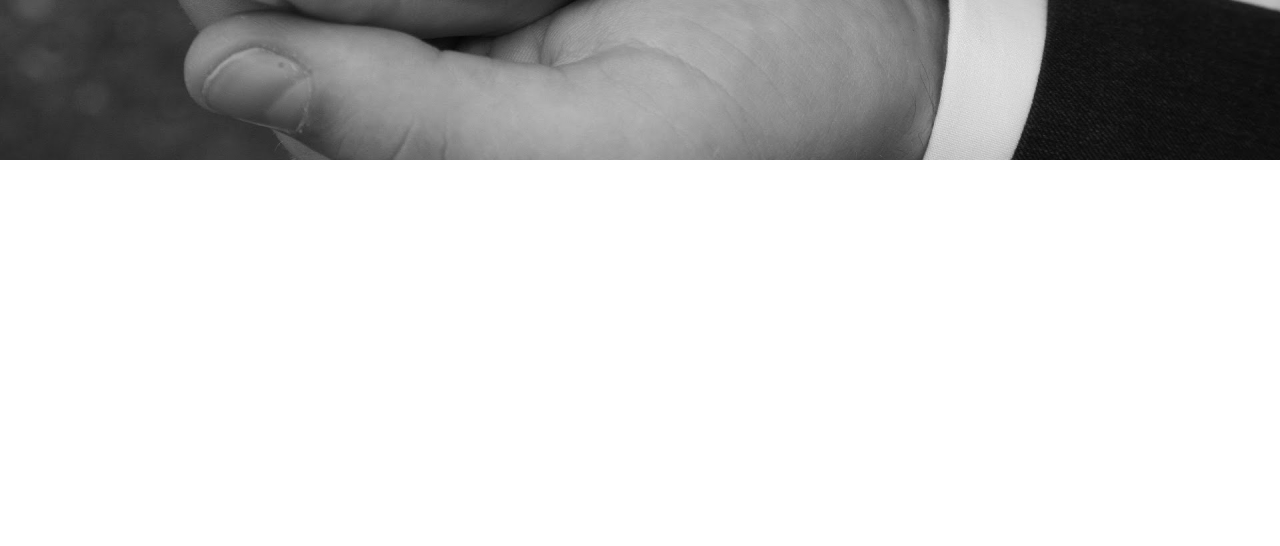
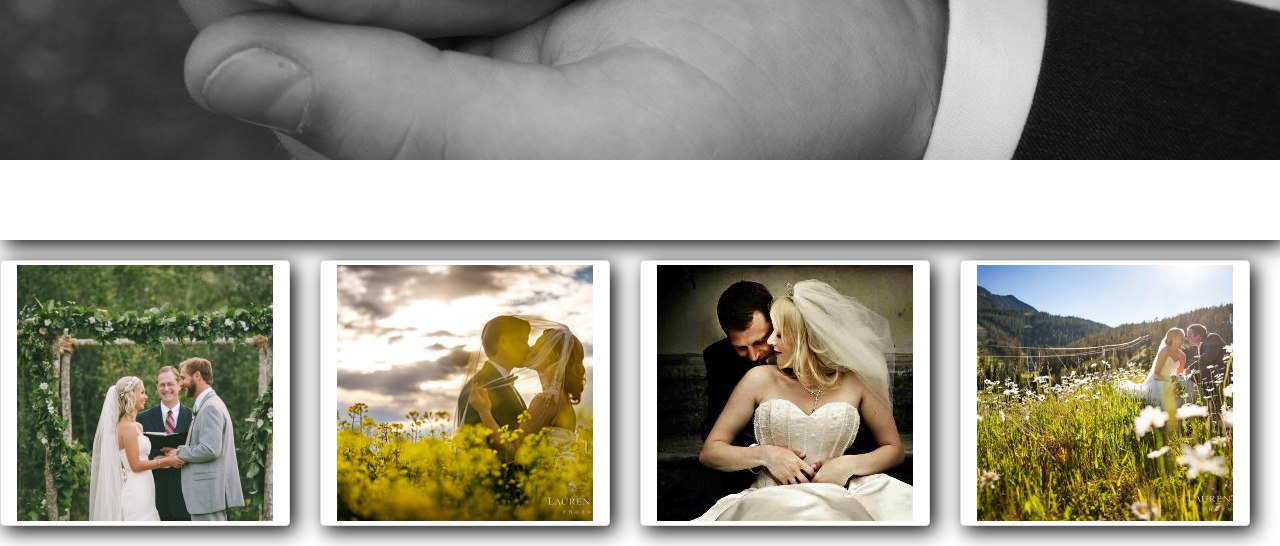
Before and after one commit to shengbolou/Project, a PHP site: page /Main.html in a window 1280 px wide. Shown: the part 560-1106 px from the top of the page. Before the commit the page ends 720 px from the top, so only its background shows below. Run offline with PHP 8.4, Linux system fonts and the light colour scheme.

Commit message:
thumbnail

```diff
--- a/Main.css
+++ b/Main.css
@@ -41,7 +41,7 @@ body{
   filter: blur(5px);
   -webkit-filter:blur(5px);
   background-color:#A9A9A9;
-  opacity: 0.6;
+  opacity: 0.7;
   /*background-image: url('imgs/simple2.jpg');*/
   /*background-size: cover;*/
   z-index: -1;
@@ -74,6 +74,15 @@ body{
   outline: none;
 }
 
+
+#mythumbnail{
+  position: relative;
+  max-width: 100%;
+  top: 20px;
+}
+.thumbnail{
+  box-shadow: 5px 5px 20px black;
+}
 
 #register{
   display:none;
@@ -112,6 +121,6 @@ body{
 
    display: none;
    /*margin-top: 50px;*/
-   box-shadow: -5px -5px 50px #4682B4;
+   box-shadow: 5px 5px 20px black;
    bottom: 0;
 }
--- a/Main.html
+++ b/Main.html
@@ -14,7 +14,7 @@
    </head>
    <body>
 
-     <div class="page-header text-center">
+     <div class="container page-header text-center">
 
        <div class="header">
        </div>
@@ -43,11 +43,11 @@
            <!-- input-group -->
              <div class="row">
                <div class="col-md-4 col-md-offset-4">
-                 <div class="form-group">
+                 <div id="userdiv" class="form-group">
                    <h3 style="font-family:'Raleway-Light'" class="text-center">Your Name</h3>
                    <input id="username" type="text" class="form-control" placeholder="UserName" name="userName"/>
                  </div>
-                 <div class="form-group">
+                 <div id="passworddiv" class="form-group">
                    <h3 style="font-family:'Raleway-Light'" class="text-center">Password</h3>
                    <input id="password" type="password" class="form-control" placeholder="Password" name="password"/><br>
                  </div>
@@ -73,15 +73,15 @@
        <div class="modal-body">
          <div class="row">
            <div class="col-md-4 col-md-offset-4">
-             <div class="form-group">
+             <div id="userdivR" class="form-group">
                <h4 style="font-family:'Raleway-Light'" class="text-center">UserName</h4>
                <input id="usernameR" type="text" class="form-control" name="name" placeholder="Your Name"/>
              </div>
-             <div class="form-group">
+             <div id="passworddivR1" class="form-group">
                <h4 style="font-family:'Raleway-Light'" class="text-center">Password</h4>
                <input id="password1R" type="password" class="form-control" name="password" placeholder="Your Password"/>
              </div>
-             <div class="form-group">
+             <div id="passworddivR2" class="form-group">
                <h4 style="font-family:'Raleway-Light'" class="text-center inline-block">Confirm Password</h4>
                <input id="password2R" type="password" class="form-control" name="passwordConfirm" placeholder="Confirm Password"/>
              </div>
@@ -114,7 +114,29 @@
            <img src="imgs/wedding3.jpg" />
          </div>
        </div>
+     </div>
 
+     <div id="mythumbnail" class="row">
+       <div class="col-xs-6 col-md-3">
+         <a href="#" class="thumbnail">
+           <img src="imgs/t1.jpg" alt="No" />
+         </a>
+       </div>
+       <div class="col-md-3">
+         <a href="#" class="thumbnail">
+           <img src="imgs/t2.jpg" alt="No" />
+         </a>
+       </div>
+       <div class="col-md-3">
+         <a href="#" class="thumbnail">
+           <img src="imgs/t3.jpg" alt="No" />
+         </a>
+       </div>
+       <div class="col-md-3">
+         <a href="#" class="thumbnail">
+           <img src="imgs/t4.jpg" alt="No" />
+         </a>
+       </div>
      </div>
 
    </body>
--- a/js/Main.js
+++ b/js/Main.js
@@ -51,10 +51,10 @@ function login(){
          if(userName == '' || passWord == ''){
            $('#Signin').effect('shake');
            if(userName == '') {
-             $('#username').css('box-shadow','0 1px 1px red inset, 0 0 8px red');
+             $('#userdiv').addClass('has-error');
            }
            if(passWord == ''){
-             $('#password').css('box-shadow','0 1px 1px red inset, 0 0 8px red');
+             $('#passworddiv').addClass('has-error');
            }
          }
          else if(data[0] == userName && data[1] == passWord && data[2] == "1"){
@@ -74,13 +74,13 @@ function register(){
   if(userName == '' || passWord == '' || passWord2 == ''){
     $('#RegisterModal').effect('shake');
     if(userName == ''){
-      $('#usernameR').css('box-shadow','0 1px 1px red inset, 0 0 8px red');
+      $('#userdivR').addClass('has-error');
     }
     if(passWord == ''){
-      $('#password1R').css('box-shadow','0 1px 1px red inset, 0 0 8px red');
+      $('#passworddivR1').addClass('has-error');
     }
     if(passWord2 == ''){
-      $('#password2R').css('box-shadow','0 1px 1px red inset, 0 0 8px red');
+      $('#passworddivR2').addClass('has-error');
     }
   }
   else if(passWord != passWord2){
```
Also changed, not shown: imgs/t1.jpg (added), imgs/t2.jpg (added), imgs/t3.jpg (added), imgs/t4.jpg (added).
